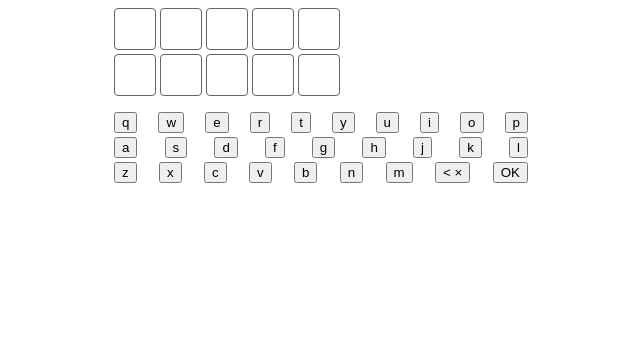
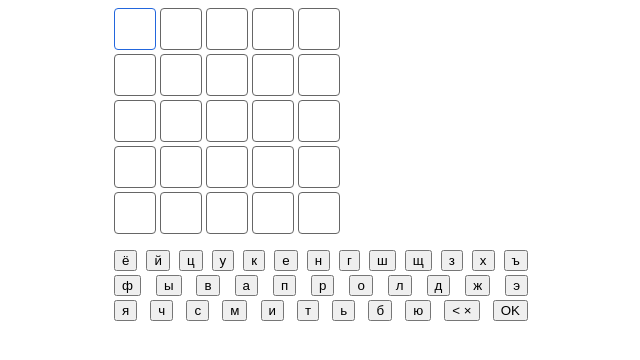
Before and after one commit to mishantrop/wordlium, a React app in the folder webapp/: page / in a window 1280 px wide. Shown: the top 360 px of the page, without its empty margins (319-959 px from the left). Built offline with nearby package versions, Linux system fonts and the light colour scheme.

Commit message:
Russian keyboard; some logic

```diff
--- a/webapp/public/index.html
+++ b/webapp/public/index.html
@@ -1,7 +1,7 @@
 <!DOCTYPE html>
-<html lang="en">
+<html lang="ru">
   <head>
-    <title>React starter</title>
+    <title>Wordlium</title>
     <description></description>
     <meta charset="UTF-8" />
     <meta name="viewport" content="width=device-width, initial-scale=1.0" />
--- a/webapp/src/app.module.css
+++ b/webapp/src/app.module.css
@@ -29,7 +29,7 @@ html {
   margin: 0;
   padding: 0;
   outline: none;
-  font-family: Nekst;
+  font-family: Verdana, Tahoma, Arial, Nekst;
   color: map.get($colors, dark-grey);
 }
 
--- a/webapp/src/app.tsx
+++ b/webapp/src/app.tsx
@@ -1,7 +1,7 @@
 import React, { useEffect, useRef, useState } from 'react'
 import { Keyboard } from './components/keyboard/keyboard'
-import { Letter } from './types/letter'
-import { Word } from './components/word/word'
+import { Letter, Word } from './types/letter'
+import { WordLine } from './components/wordline/wordline'
 // import { BrowserRouter as Router } from 'react-router-dom'
 
 // import Header from './layout/Header/header'
@@ -11,41 +11,102 @@ import { Word } from './components/word/word'
 // import * as styles from './app.module.css'
 
 class Game {
-  public updateListener = () => {}
-  private roundState = {
+    public roundState: {
+        currentLetterIdx: number;
+        currentRoundIdx: number;
+
+        nearKeys: Array<string>;
+        okKeys: Array<string>;
+        usedKeys: Array<string>;
+    } = {
+            currentLetterIdx: 0,
             currentRoundIdx: 0,
-    currentLetterIdx: 0,
+
+            nearKeys: [],
+            okKeys: [],
+            usedKeys: [],
         }
 
     private defaultLetter: Letter = {
         key: '',
         state: undefined,
     }
+    private targetWord: Word = []
+
+    private stringToLetter = (value: string): Array<Letter> => {
+        return value.split('').map((char) => ({ key: char }))
+    }
+
+    // private letterToString = (letters: Array<Letter>): string => {
+    //     return letters.map((letter) => letter.key).join('')
+    // }
+
+    public getLetter = () => {
+        return this.targetWord
+    }
+
+    public updateListener = () => {}
 
     public rounds: Array<Array<Letter>> = [
         [{ ...this.defaultLetter }, { ...this.defaultLetter }, { ...this.defaultLetter }, { ...this.defaultLetter }, { ...this.defaultLetter }],
         [{ ...this.defaultLetter }, { ...this.defaultLetter }, { ...this.defaultLetter }, { ...this.defaultLetter }, { ...this.defaultLetter }],
+        [{ ...this.defaultLetter }, { ...this.defaultLetter }, { ...this.defaultLetter }, { ...this.defaultLetter }, { ...this.defaultLetter }],
+        [{ ...this.defaultLetter }, { ...this.defaultLetter }, { ...this.defaultLetter }, { ...this.defaultLetter }, { ...this.defaultLetter }],
+        [{ ...this.defaultLetter }, { ...this.defaultLetter }, { ...this.defaultLetter }, { ...this.defaultLetter }, { ...this.defaultLetter }],
     ]
 
-  public suggestLetter = (key: string) => {
-    const word = this.rounds[this.roundState.currentRoundIdx].map((letter) => letter.key).join('')
+    public enterKey = (key: string) => {
+        const lastLetterIdx = this.rounds[0].length - 1
+        const lastLineIdx = this.rounds.length - 1
+        const wordRaw = this.rounds[this.roundState.currentRoundIdx]
+        const wordString = wordRaw.map((letter) => letter.key).join('')
 
-    this.rounds[this.roundState.currentRoundIdx][this.roundState.currentLetterIdx].key = key
+        wordRaw[this.roundState.currentLetterIdx].key = key
 
-    if (this.roundState.currentLetterIdx === 4) {
+        if (this.roundState.currentLetterIdx === lastLetterIdx) {
             // Ввели последнюю букву
-      if (this.roundState.currentRoundIdx === this.rounds.length - 1) {
+            if (this.roundState.currentRoundIdx === lastLineIdx) {
                 // Ввели последнее слово
                 console.log('GAME OVER')
             } else {
+                // Взять буквы из только что законченного слова и занести их в массивы (used, okPlace, wrongPlace)
+                wordRaw.forEach((letter, letterIdx) => {
+                    const isPlaceOk = this.targetWord[letterIdx].key === letter.key
+                    // TODO const isPlaceWrong =
+                    /**
+                     * абабв -цель
+                     * абааг - ввели
+                     * ok ok ok near used
+                     */
+                    if (isPlaceOk) {
+                        this.roundState.okKeys.push(letter.key)
+                    } else {
+                        this.roundState.usedKeys.push(letter.key)
+                    }
+                })
+
+                // Переход к следующему слову
                 this.roundState.currentRoundIdx += 1
                 this.roundState.currentLetterIdx = 0
+
             }
         } else {
-      this.roundState.currentLetterIdx = word.length + 1
+            // Переход к следующей букве
+            this.roundState.currentLetterIdx = wordString.length + 1
         }
 
         this.updateListener()
+    }
+
+    public handleBackspace = () => {
+        this.rounds[this.roundState.currentRoundIdx][this.roundState.currentLetterIdx].key = ''
+        if (this.roundState.currentLetterIdx > 0) {
+            this.roundState.currentLetterIdx -= 1
+        }
+    }
+
+    public setTargetWord = (value: string) => {
+        this.targetWord = this.stringToLetter(value)
     }
 }
 
@@ -54,6 +115,7 @@ export default function App() {
     const [shouldUpdate, setShouldUpdate] = useState(Math.random())
 
     useEffect(() => {
+        game.current.setTargetWord('водка')
         game.current.updateListener = () => {
             setShouldUpdate(Math.random())
         }
@@ -65,10 +127,13 @@ export default function App() {
 
             <div style={{ display: 'flex', flexDirection: 'column', gap: '4px' }}>
                 {game.current.rounds.map((round, roundIdx) => {
+                    const isCurrentRound = roundIdx === game.current.roundState.currentRoundIdx
                     return (
-            <Word
+                        <WordLine
+                            {...!isCurrentRound ? { targetWord: game.current.getLetter() } : {}}
                             key={roundIdx}
                             letters={round}
+                            currentLetterIdx={isCurrentRound ? game.current.roundState.currentLetterIdx : undefined}
                         />
                     )
                 })}
@@ -77,14 +142,17 @@ export default function App() {
             <div style={{ height: '16px' }} />
 
             <Keyboard
+                language="ru"
+                usedKeys={game.current.roundState.usedKeys}
+                okKeys={game.current.roundState.okKeys}
                 onBackspace={() => {
-
+                    game.current.handleBackspace()
                 }}
                 onEnter={() => {
 
                 }}
                 onLetter={(key: string) => {
-          game.current.suggestLetter(key)
+                    game.current.enterKey(key)
                 }}
             />
         </div>
--- a/webapp/src/components/keyboard/keyboard.tsx
+++ b/webapp/src/components/keyboard/keyboard.tsx
@@ -1,41 +1,68 @@
 import React from 'react'
 
 type Props = {
+    language: 'ru' | 'en';
+    okKeys: Array<string>;
+    usedKeys: Array<string>;
     onLetter: (value: string) => void;
     onBackspace: () => void;
     onEnter: () => void;
 }
 
 export const Keyboard = ({
+    language,
+    okKeys,
+    usedKeys,
     onLetter,
     onBackspace,
     onEnter,
 }: Props) => {
-  const keys = [
+    const KEY_BACKSPACE = 'backspace'
+    const KEY_ENTER = 'enter'
+    const keysByLanguage: Record<Props['language'], Array<Array<string>>> = {
+        en: [
             ['q', 'w', 'e', 'r', 't', 'y', 'u', 'i', 'o', 'p'],
             ['a', 's', 'd', 'f', 'g', 'h', 'j', 'k', 'l'],
-    ['z', 'x', 'c', 'v', 'b', 'n', 'm', 'backspace', 'enter'],
-  ]
+            ['z', 'x', 'c', 'v', 'b', 'n', 'm', KEY_BACKSPACE, KEY_ENTER],
+        ],
+        ru: [
+            ['ё', 'й', 'ц', 'у', 'к', 'е', 'н', 'г', 'ш', 'щ', 'з', 'х', 'ъ'],
+            ['ф', 'ы', 'в', 'а', 'п', 'р', 'о', 'л', 'д', 'ж', 'э'],
+            ['я', 'ч', 'с', 'м', 'и', 'т', 'ь', 'б', 'ю', KEY_BACKSPACE, KEY_ENTER],
+        ],
+    }
+
+    const keys = keysByLanguage[language]
+
+    const getKeyStyle = ({ isOk, isUsed }: { isOk: boolean; isUsed: boolean; }): React.CSSProperties => ({
+        ...isOk ? { backgroundColor: '#ddd', color: '#5d2' } : {},
+        ...isUsed ? { backgroundColor: '#ddd', color: '#888' } : {},
+    })
 
     return (
         <div style={{ display: 'flex', flexDirection: 'column', gap: '4px' }}>
             {keys.map((row, idx) => (
                 <div key={idx} style={{ display: 'flex', justifyContent: 'space-between', gap: '4px' }}>
                     {row.map((key) => {
-            if (key === 'backspace') {
-              return (
-                <button key={key} onClick={onBackspace}>&lt; &times;</button>
-              )
+                        if (key === KEY_BACKSPACE) {
+                            return (<button key={key} onClick={onBackspace}>&lt; &times;</button>)
                         }
 
-            if (key === 'enter') {
-              return (
-                <button key={key} onClick={onEnter}>OK</button>
-              )
+                        if (key === KEY_ENTER) {
+                            return (<button key={key} onClick={onEnter}>OK</button>)
                         }
 
                         return (
-              <button key={key} onClick={() => { onLetter(key) }}>{key}</button>
+                            <button
+                                key={key}
+                                onClick={() => { onLetter(key) }}
+                                style={getKeyStyle({
+                                    isOk: okKeys.includes(key),
+                                    isUsed: usedKeys.includes(key),
+                                })}
+                            >
+                                {key}
+                            </button>
                         )
                     })}
                 </div>
--- a/webapp/src/components/word/word.tsx
+++ /dev/null
@@ -1,38 +0,0 @@
-import React from 'react'
-
-import { Letter } from '../../types/letter'
-
-type Props = {
-  letters: Array<Letter>;
-}
-
-export const Word = ({
-  letters,
-}: Props) => {
-  const cssRound: React.CSSProperties = {
-    display: 'flex',
-    gap: '4px',
-  }
-  const cssLetter: React.CSSProperties = {
-    border: '1px solid #666',
-    borderRadius: '4px',
-    height: '32px',
-    width: '32px',
-    padding: '4px',
-  }
-
-  return (
-    <div style={cssRound}>
-      {letters.map((letter, letterIdx) => {
-        return (
-          <div
-            style={cssLetter}
-            key={letterIdx}
-          >
-            {letter.key}
-          </div>
-        )
-      })}
-    </div>
-  )
-}
--- /dev/null
+++ b/webapp/src/components/wordline/wordline.tsx
@@ -0,0 +1,58 @@
+import React from 'react'
+
+import { Letter } from '../../types/letter'
+
+type Props = {
+    currentLetterIdx?: number;
+    letters: Array<Letter>;
+    targetWord?: Array<Letter>;
+}
+
+export const WordLine = ({
+    currentLetterIdx,
+    letters,
+    targetWord,
+}: Props) => {
+    const cssRound: React.CSSProperties = {
+        display: 'flex',
+        gap: '4px',
+    }
+
+
+    const getLetterStyles = ({
+        isOkPlace,
+        isCurrent,
+    }: {
+        isOkPlace: boolean;
+        isCurrent: boolean;
+    }): React.CSSProperties => {
+        return {
+            border: '1px solid #666',
+            borderRadius: '4px',
+            height: '32px',
+            width: '32px',
+            padding: '4px',
+
+            ...isOkPlace ? { color: '#2d4' } : {},
+            ...isCurrent ? { border: '1px solid #26d' } : {},
+        }
+    }
+
+    return (
+        <div style={cssRound}>
+            {letters.map((letter, letterIdx) => {
+                return (
+                    <div
+                        style={getLetterStyles({
+                            isOkPlace: targetWord?.[letterIdx] ? letter.key === targetWord[letterIdx].key : false,
+                            isCurrent: letterIdx === currentLetterIdx,
+                        })}
+                        key={letterIdx}
+                    >
+                        {letter.key}
+                    </div>
+                )
+            })}
+        </div>
+    )
+}
--- a/webapp/src/types/letter.ts
+++ b/webapp/src/types/letter.ts
@@ -2,3 +2,5 @@ export interface Letter {
     key: string;
     state?: 'ok-position' | 'ok-exists';
 }
+
+export type Word = Array<Letter>
```
Also changed, not shown: 1 other file (tests, documents, lock files or other folders). Lines whose indentation alone changed are shown as unchanged.
